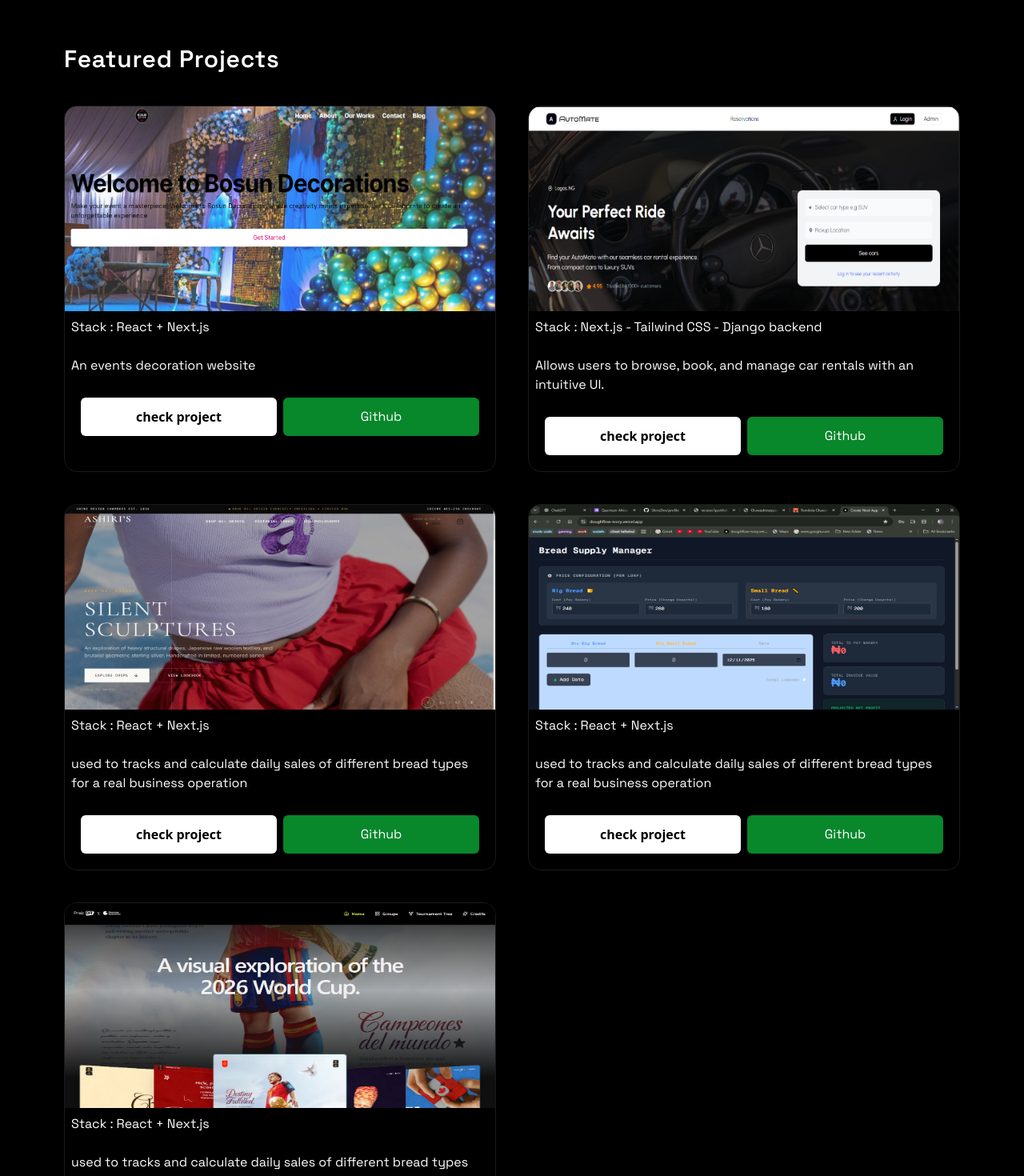
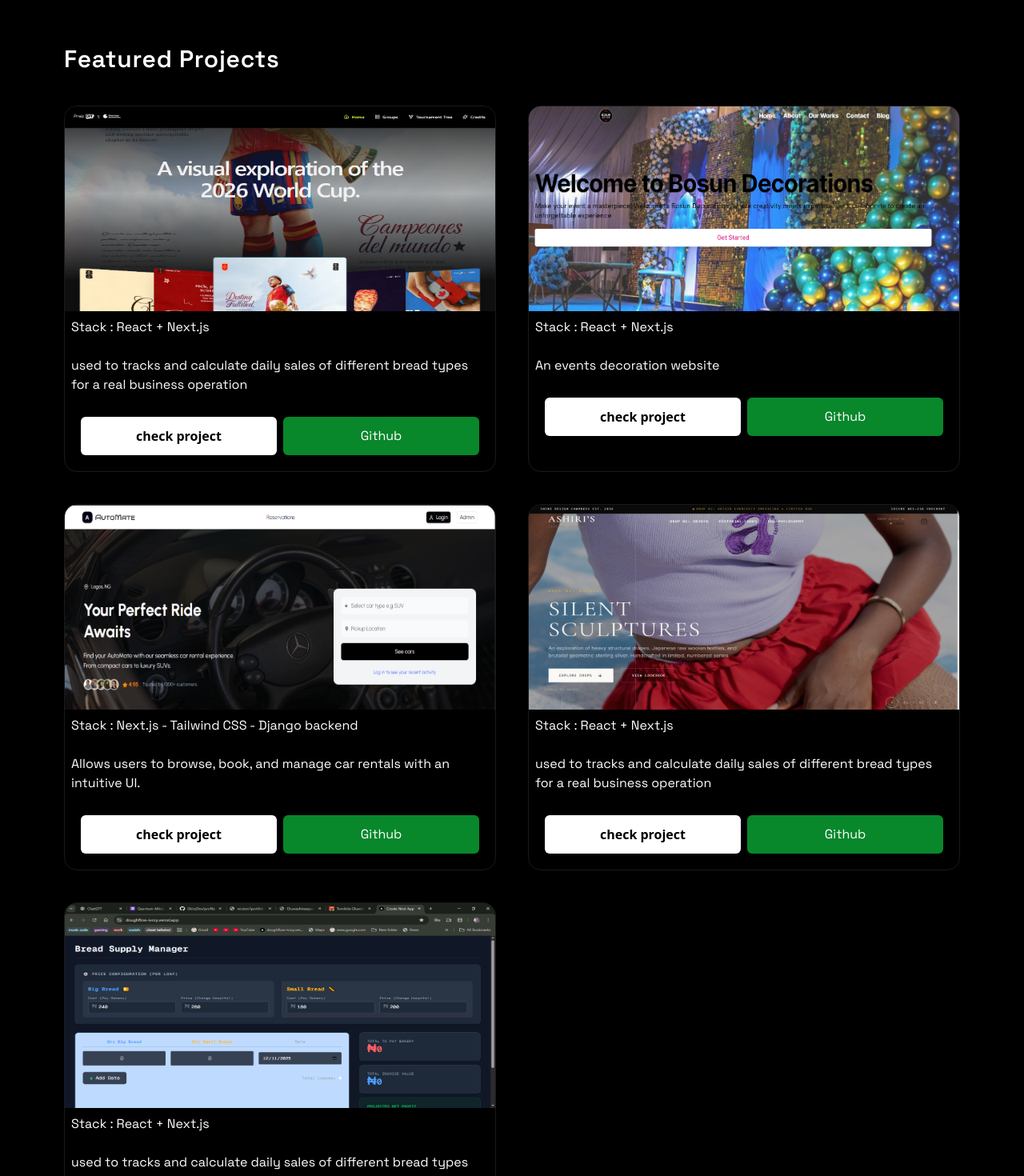
Before and after one commit to ShinzDev/versionone, a Next.js app: page / in a window 1280 px wide. Shown: the part 840-2310 px from the top of the page at 80% size. Built offline with nearby package versions, Linux system fonts and the light colour scheme.

Commit message:
Update GitHub link for bread sales project

```diff
--- a/components/projects.jsx
+++ b/components/projects.jsx
@@ -5,6 +5,14 @@ import Link from "next/link";
 
 export default function FeaturedProjects() {
   const projects = [
+    {
+      title: "WC-26-gallery",
+      img: "/wc.png",
+      link: "https://wc-26-gallery.vercel.app/",
+      desc: "used to tracks and calculate daily sales of different bread types for a real business operation",
+      stack: "Stack : React + Next.js",
+      github: "https://github.com/ShinzDev/wc-26-gallery",
+    },
     {
       title: "Bosun Decoration",
       img: "showcase.png",
@@ -37,14 +45,7 @@ export default function FeaturedProjects() {
       stack: "Stack : React + Next.js",
       github: "https://github.com/ShinzDev/doughflow",
     },
-    {
-      title: "WC-26-gallery",
-      img: "/wc.png",
-      link: "https://wc-26-gallery.vercel.app/",
-      desc: "used to tracks and calculate daily sales of different bread types for a real business operation",
-      stack: "Stack : React + Next.js",
-      github: "https://github.com/ShinzDev/doughflow",
-    },
+
   ];
 
   return (
```
